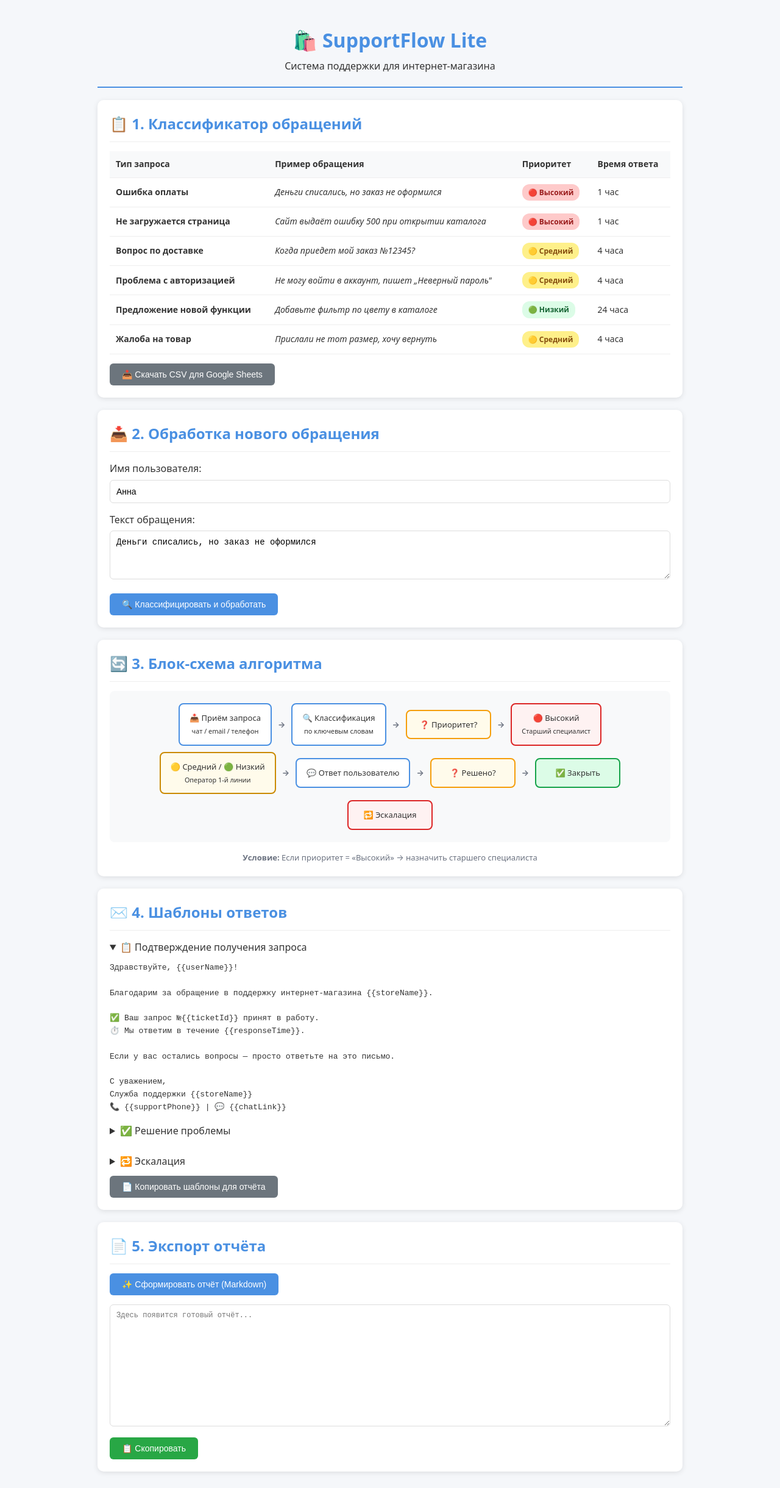
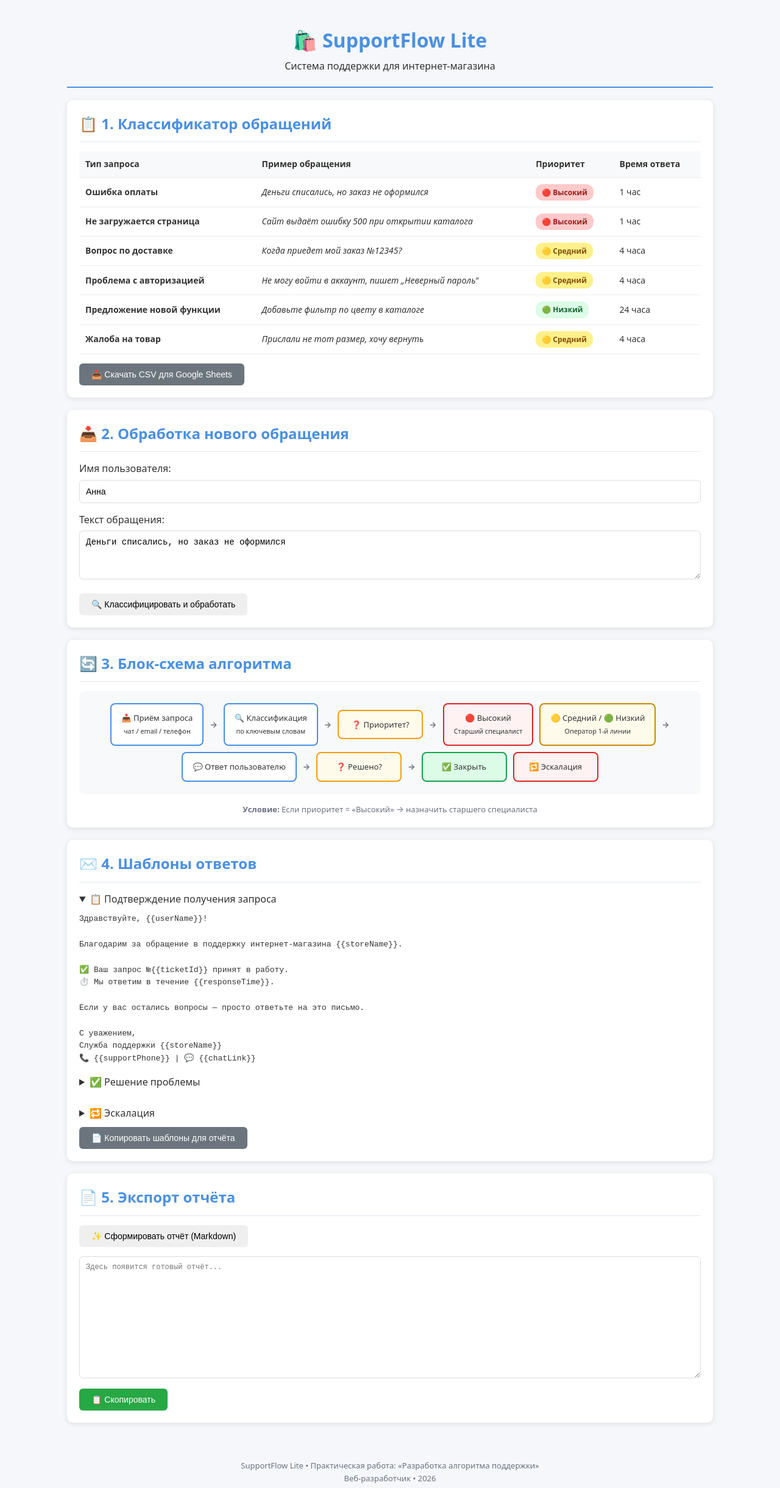
Before and after one commit to fellwen/CMS_Market, a plain HTML site: page index.html in a window 1280 px wide. Shown: the top 2440 px of the page at 61% size. Drawn offline with Linux system fonts and the light colour scheme.

Commit message:
Update style.css

```diff
--- a/assets/styles/style.css
+++ b/assets/styles/style.css
@@ -1,159 +1,162 @@
+/* Базовые стили — общие для index.html и admin.html */
+:root {
+  --color-primary: #4a90e2;
+  --color-bg: #f5f7fa;
+  --color-card: #ffffff;
+  --color-text: #333;
+  --color-muted: #6b7280;
+  --color-border: #e2e8f0;
+}
+
 * { box-sizing: border-box; margin: 0; padding: 0; }
+
 body {
   font-family: system-ui, -apple-system, sans-serif;
-      background: #f5f7fa;
-      color: #333;
+  background: var(--color-bg);
+  color: var(--color-text);
   line-height: 1.6;
   padding: 20px;
-      max-width: 1000px;
+  max-width: 1100px;
   margin: 0 auto;
 }
+
 header {
   text-align: center;
   padding: 20px 0;
-      border-bottom: 2px solid #4a90e2;
+  border-bottom: 2px solid var(--color-primary);
   margin-bottom: 20px;
 }
-    h1 { color: #4a90e2; margin-bottom: 5px; }
+
+header h1 { color: var(--color-primary); margin-bottom: 5px; }
+
 .section {
-      background: white;
+  background: var(--color-card);
   border-radius: 10px;
   padding: 20px;
   margin-bottom: 20px;
   box-shadow: 0 2px 8px rgba(0,0,0,0.1);
 }
+
 .section h2 {
-      color: #4a90e2;
+  color: var(--color-primary);
   margin-bottom: 15px;
   padding-bottom: 10px;
-      border-bottom: 1px solid #eee;
+  border-bottom: 1px solid var(--color-border);
 }
 
-    /* Форма */
+/* Формы */
 .form-group { margin-bottom: 15px; }
-    .form-group label {
-      display: block;
-      margin-bottom: 5px;
-      font-weight: 500;
-    }
+.form-group label { display: block; margin-bottom: 5px; font-weight: 500; }
 .form-group input, .form-group textarea, .form-group select {
-      width: 100%;
-      padding: 10px;
-      border: 1px solid #ddd;
-      border-radius: 6px;
-      font-size: 14px;
+  width: 100%; padding: 10px; border: 1px solid #ddd;
+  border-radius: 6px; font-size: 14px;
 }
 .form-group textarea { min-height: 80px; resize: vertical; }
 
 /* Кнопки */
 .btn {
-      padding: 10px 20px;
-      background: #4a90e2;
-      color: white;
-      border: none;
-      border-radius: 6px;
-      cursor: pointer;
-      font-size: 14px;
-      margin-right: 10px;
+  padding: 10px 20px; border: none; border-radius: 6px;
+  cursor: pointer; font-size: 14px; margin-right: 10px;
+  transition: opacity 0.2s;
 }
-    .btn:hover { background: #357abd; }
-    .btn-secondary { background: #6c757d; }
-    .btn-secondary:hover { background: #5a6268; }
-    .btn-success { background: #28a745; }
+.btn:hover { opacity: 0.9; }
+.btn-primary { background: var(--color-primary); color: white; }
+.btn-secondary { background: #6c757d; color: white; }
+.btn-success { background: #28a745; color: white; }
+.btn-danger { background: #dc2626; color: white; }
 
-    /* Таблица */
-    table {
-      width: 100%;
-      border-collapse: collapse;
-      font-size: 14px;
-    }
-    th, td {
-      padding: 10px;
-      text-align: left;
-      border-bottom: 1px solid #eee;
-    }
+/* Таблицы */
+.table-wrapper { overflow-x: auto; }
+table { width: 100%; border-collapse: collapse; font-size: 14px; }
+th, td { padding: 10px; text-align: left; border-bottom: 1px solid #eee; }
 th { background: #f8f9fa; font-weight: 600; }
+tbody tr:hover { background: #f8f9fa; }
 
 /* Приоритеты */
 .priority {
-      display: inline-block;
-      padding: 4px 10px;
-      border-radius: 12px;
-      font-size: 12px;
-      font-weight: 600;
+  display: inline-block; padding: 4px 10px; border-radius: 12px;
+  font-size: 12px; font-weight: 600;
 }
 .priority-high { background: #fecaca; color: #991b1b; }
 .priority-medium { background: #fef08a; color: #854d0e; }
 .priority-low { background: #dcfce7; color: #166534; }
 
+/* Статусы */
+.status-badge {
+  display: inline-block; padding: 4px 10px; border-radius: 12px;
+  font-size: 12px; font-weight: 600;
+}
+.status-open { background: #dbeafe; color: #1e40af; }
+.status-in_progress { background: #fef08a; color: #92400e; }
+.status-resolved { background: #dcfce7; color: #166534; }
+.status-escalated { background: #fee2e2; color: #991b1b; }
+
 /* Результат */
 .result {
-      background: #f8f9fa;
-      padding: 15px;
-      border-radius: 8px;
-      margin-top: 15px;
-      display: none;
+  background: #f8f9fa; padding: 15px; border-radius: 8px;
+  margin-top: 15px; display: none;
 }
 .result.show { display: block; }
-    .result h3 { margin-bottom: 10px; color: #4a90e2; }
 .result pre {
-      background: #2d3748;
-      color: #e2e8f0;
-      padding: 12px;
-      border-radius: 6px;
-      overflow-x: auto;
-      font-size: 13px;
+  background: #2d3748; color: #e2e8f0; padding: 12px;
+  border-radius: 6px; overflow-x: auto; font-size: 13px;
   white-space: pre-wrap;
 }
 
 /* Блок-схема */
 .flowchart {
-      display: flex;
-      flex-wrap: wrap;
-      gap: 10px;
-      align-items: center;
-      justify-content: center;
-      padding: 20px;
-      background: #f8f9fa;
-      border-radius: 8px;
+  display: flex; flex-wrap: wrap; gap: 10px;
+  align-items: center; justify-content: center;
+  padding: 20px; background: #f8f9fa; border-radius: 8px;
   font-size: 13px;
 }
 .flow-step {
-      background: white;
-      padding: 12px 16px;
-      border-radius: 8px;
-      border: 2px solid #4a90e2;
-      text-align: center;
+  background: white; padding: 12px 16px; border-radius: 8px;
+  border: 2px solid var(--color-primary); text-align: center;
   min-width: 140px;
 }
-    .flow-step.decision {
-      border-color: #f59e0b;
-      background: #fffbeb;
-    }
-    .flow-arrow { color: #6b7280; font-weight: bold; }
+.flow-step.decision { border-color: #f59e0b; background: #fffbeb; }
+.flow-step.high-priority { border-color: #dc2626; background: #fef2f2; }
+.flow-step.medium-low { border-color: #ca8a04; background: #fffbeb; }
+.flow-step.resolved { border-color: #16a34a; background: #dcfce7; }
+.flow-step.escalated { border-color: #dc2626; background: #fee2e2; }
+.flow-arrow { color: var(--color-muted); font-weight: bold; }
 
 /* Экспорт */
-    .export-area {
-      margin-top: 15px;
+.export-area { margin-top: 15px; }
+.export-area textarea {
+  width: 100%; min-height: 200px; padding: 10px;
+  border: 1px solid #ddd; border-radius: 6px;
+  font-family: monospace; font-size: 12px;
 }
-    .export-area textarea {
-      width: 100%;
-      min-height: 200px;
-      padding: 10px;
-      border: 1px solid #ddd;
-      border-radius: 6px;
-      font-family: monospace;
-      font-size: 12px;
+
+/* Утилиты */
+.text-center { text-align: center; }
+.text-muted { color: var(--color-muted); }
+.text-small { font-size: 12px; }
+.mt-1 { margin-top: 8px; }
+.mb-1 { margin-bottom: 8px; }
+
+code {
+  background: #e2e8f0; padding: 2px 6px;
+  border-radius: 4px; font-family: monospace;
+}
+
+blockquote {
+  background: #f1f5f9; border-left: 4px solid var(--color-primary);
+  padding: 12px 16px; margin: 12px 0; border-radius: 0 6px 6px 0;
 }
 
 footer {
-      text-align: center;
-      color: #6b7280;
-      padding: 20px;
-      font-size: 13px;
+  text-align: center; color: var(--color-muted);
+  padding: 20px; font-size: 13px; margin-top: 40px;
 }
+footer a { color: var(--color-primary); text-decoration: none; }
 
-    @media (max-width: 600px) {
+/* Адаптив */
+@media (max-width: 768px) {
   .flowchart { flex-direction: column; }
   .flow-arrow { transform: rotate(90deg); }
+  .filters { flex-direction: column; }
+  .filters select, .filters input { width: 100%; }
 }
```
Lines whose indentation alone changed are shown as unchanged.
